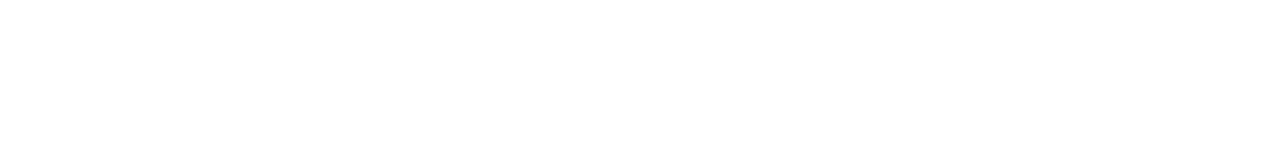
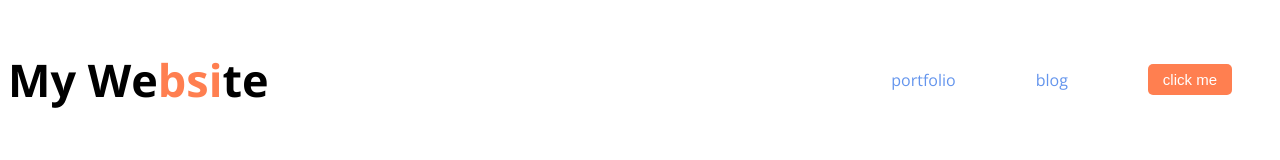
Before and after one commit to faijurweb/developer-portfolio, a plain HTML site: page index.html in a window 1280 px wide. Drawn offline with nearby package versions, Linux system fonts and the light colour scheme.

Commit message:
added nav

```diff
--- a/index.html
+++ b/index.html
@@ -4,10 +4,23 @@
   <meta charset="UTF-8">
   <meta name="viewport" content="width=device-width, initial-scale=1.0">
   <title>developer portfolio</title>
+  <link rel="preconnect" href="https://fonts.googleapis.com">
+  <link rel="preconnect" href="https://fonts.gstatic.com" crossorigin>
+  <link href="https://fonts.googleapis.com/css2?family=Open+Sans:ital,wght@0,400;0,700;1,800&display=swap" rel="stylesheet">
+
+  <link rel="stylesheet" href="style/portfolio.css">
 </head>
 <body>
   <header>
+         <nav>
+             <h1 class="nav-tittle">My We<span class="text-primary">bsi</span>te</h1>
 
+             <ul>
+                <li><a href="">portfolio</a> </li>
+                <li><a href="">blog</a> </li>
+                <li><button class="btn-primary">click me</button> </li>
+             </ul>
+         </nav>
   </header>
   <main>
 
--- /dev/null
+++ b/style/portfolio.css
@@ -0,0 +1,45 @@
+nav{
+  display: flex;
+  justify-content: space-between;
+  align-items: center;
+}
+
+
+body{
+  font-family: 'Open Sans', sans-serif;
+}
+
+.nav-tittle{
+  color: black;
+  font-size:45px;
+  font-weight: 700;
+}
+
+.text-primary{
+  color: coral;
+}
+
+nav >ul{
+  display: flex;
+  align-items: center;
+}
+
+nav li{
+  list-style: none;
+  margin: 40px;
+}
+
+nav a{
+  text-decoration:none ;
+  color: cornflowerblue;
+}
+
+.btn-primary{
+  color:white;
+  background-color: coral ;
+  border-radius: 5px;
+  border: 0;
+  font-size: 15px;
+  font-weight: 500px;
+  padding: 7px 15px;
+}
```
